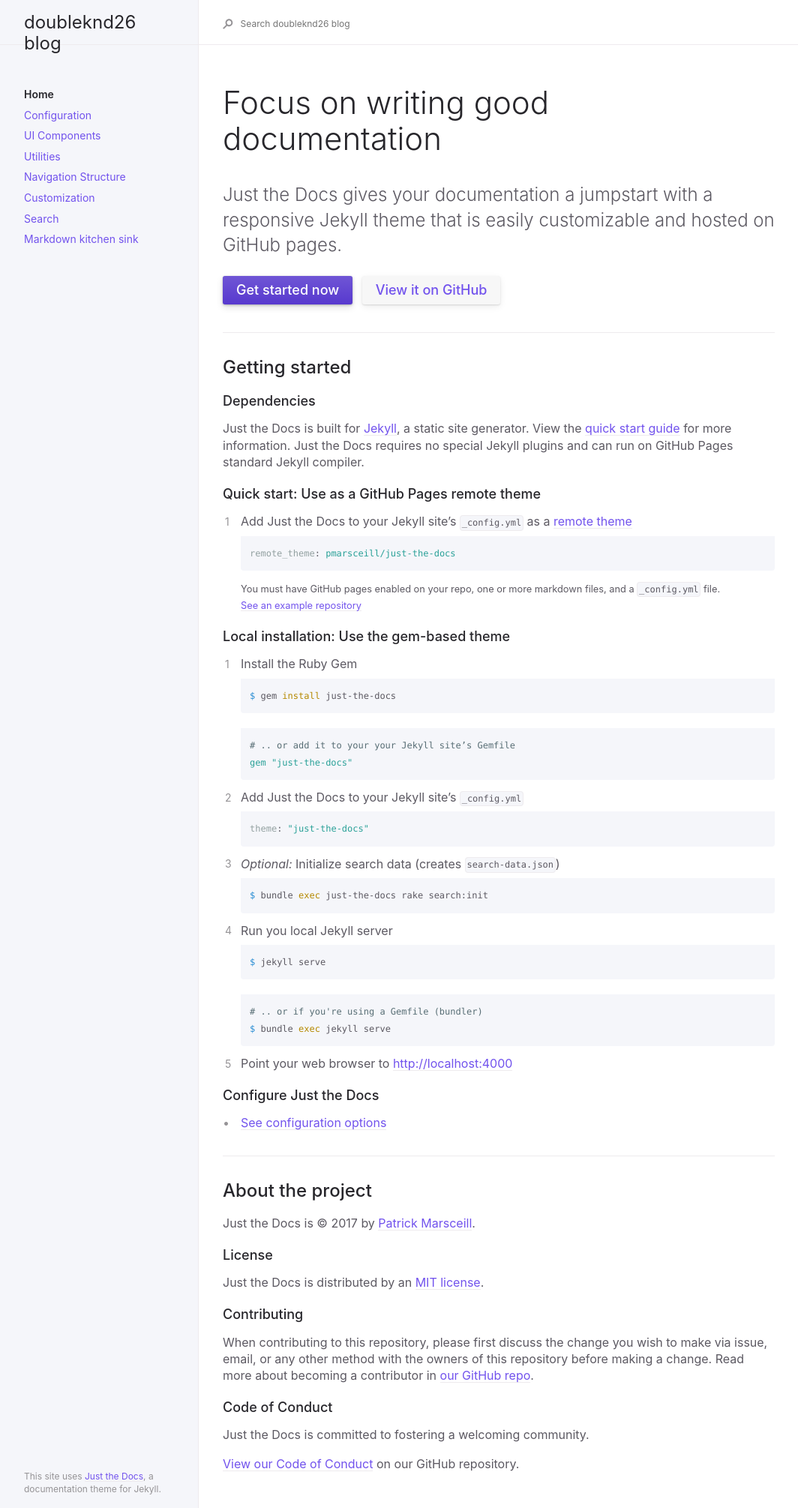
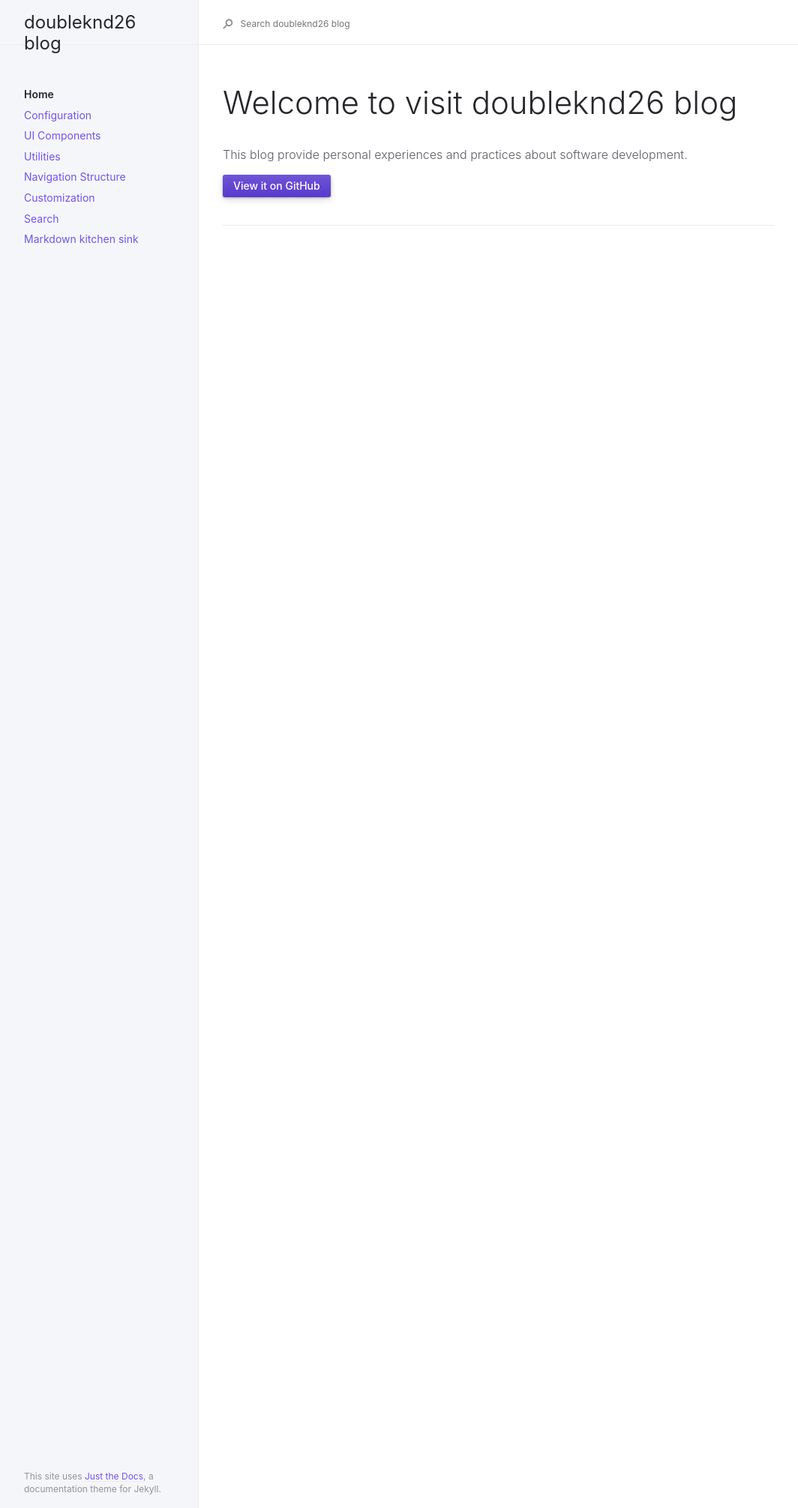
Before and after one commit to doubleknd26/blog, a Jekyll site: the page built from index.md, in a window 1280 px wide. Shown: the whole page at 75% size, without its empty margins (91-1155 px from the left). Built offline with Jekyll 4.4.1, drawn with Linux system fonts in a browser that asks for light colours.

Commit message:
update index.md

````diff
--- a/index.md
+++ b/index.md
@@ -6,76 +6,12 @@ permalink: /
 ---
 
 
-# Focus on writing good documentation
+# Welcome to visit doubleknd26 blog
 {: .fs-9 }
 
-Just the Docs gives your documentation a jumpstart with a responsive Jekyll theme that is easily customizable and hosted on GitHub pages.
-{: .fs-6 .fw-300 }
+This blog provide personal experiences and practices about software development.
+{: .fs-4 .fw-300 }
 
-[Get started now](#getting-started){: .btn .btn-primary .fs-5 .mb-4 .mb-md-0 .mr-2 } [View it on GitHub](https://github.com/pmarsceill/just-the-docs){: .btn .fs-5 }
+[View it on GitHub](https://github.com/doubleknd26){: .btn .btn-primary .fs-3 .mb-4 .mb-md-0 .mr-2 }
 
 ---
-
-## Getting started
-### Dependencies
-Just the Docs is built for [Jekyll](https://jekyllrb.com), a static site generator. View the [quick start guide](https://jekyllrb.com/docs/quickstart/) for more information. Just the Docs requires no special Jekyll plugins and can run on GitHub Pages standard Jekyll compiler.
-
-### Quick start: Use as a GitHub Pages remote theme
-1. Add Just the Docs to your Jekyll site's `_config.yml` as a [remote theme](https://blog.github.com/2017-11-29-use-any-theme-with-github-pages/)
-```yaml
-remote_theme: pmarsceill/just-the-docs
-```
-<small>You must have GitHub pages enabled on your repo, one or more markdown files, and a `_config.yml` file. [See an example repository](https://github.com/pmarsceill/jtd-remote)</small>
-
-### Local installation: Use the gem-based theme
-1. Install the Ruby Gem
-```bash
-$ gem install just-the-docs
-```
-```yaml
-# .. or add it to your your Jekyll site’s Gemfile
-gem "just-the-docs"
-```
-2. Add Just the Docs to your Jekyll site’s `_config.yml`
-```yaml
-theme: "just-the-docs"
-```
-3. _Optional:_ Initialize search data (creates `search-data.json`)
-```bash
-$ bundle exec just-the-docs rake search:init
-```
-3. Run you local Jekyll server
-```bash
-$ jekyll serve
-```
-```bash
-# .. or if you're using a Gemfile (bundler)
-$ bundle exec jekyll serve
-```
-4. Point your web browser to [http://localhost:4000](http://localhost:4000)
-
-### Configure Just the Docs
-- [See configuration options]({{ site.baseurl }}{% link docs/configuration.md %})
-
-
----
-
-## About the project
-
-Just the Docs is &copy; 2017 by [Patrick Marsceill](http://patrickmarsceill.com).
-
-### License
-
-Just the Docs is distributed by an [MIT license](https://github.com/pmarsceill/just-the-docs/tree/master/LICENSE.txt).
-
-### Contributing
-
-When contributing to this repository, please first discuss the change you wish to make via issue,
-email, or any other method with the owners of this repository before making a change. Read more about becoming a contributor in [our GitHub repo](https://github.com/pmarsceill/just-the-docs#contributing).
-
-
-### Code of Conduct
-
-Just the Docs is committed to fostering a welcoming community.
-
-[View our Code of Conduct](https://github.com/pmarsceill/just-the-docs/tree/master/CODE_OF_CONDUCT.md) on our GitHub repository.
````
